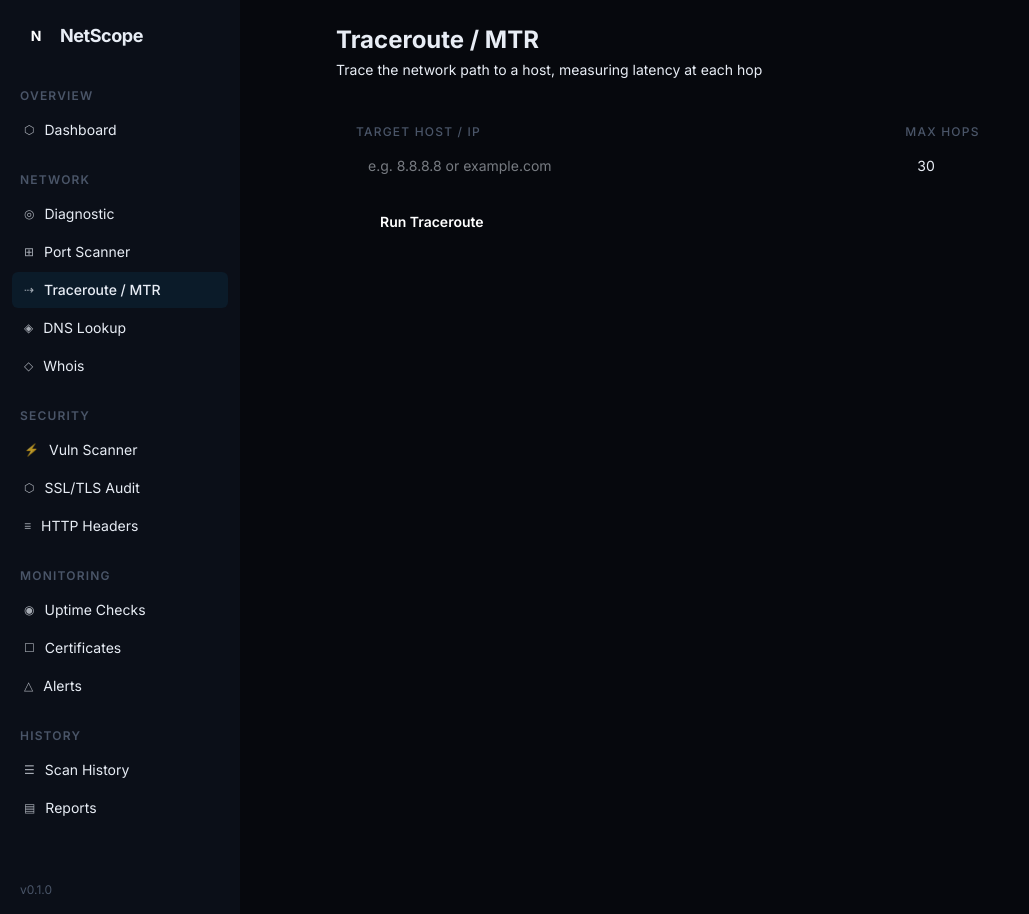
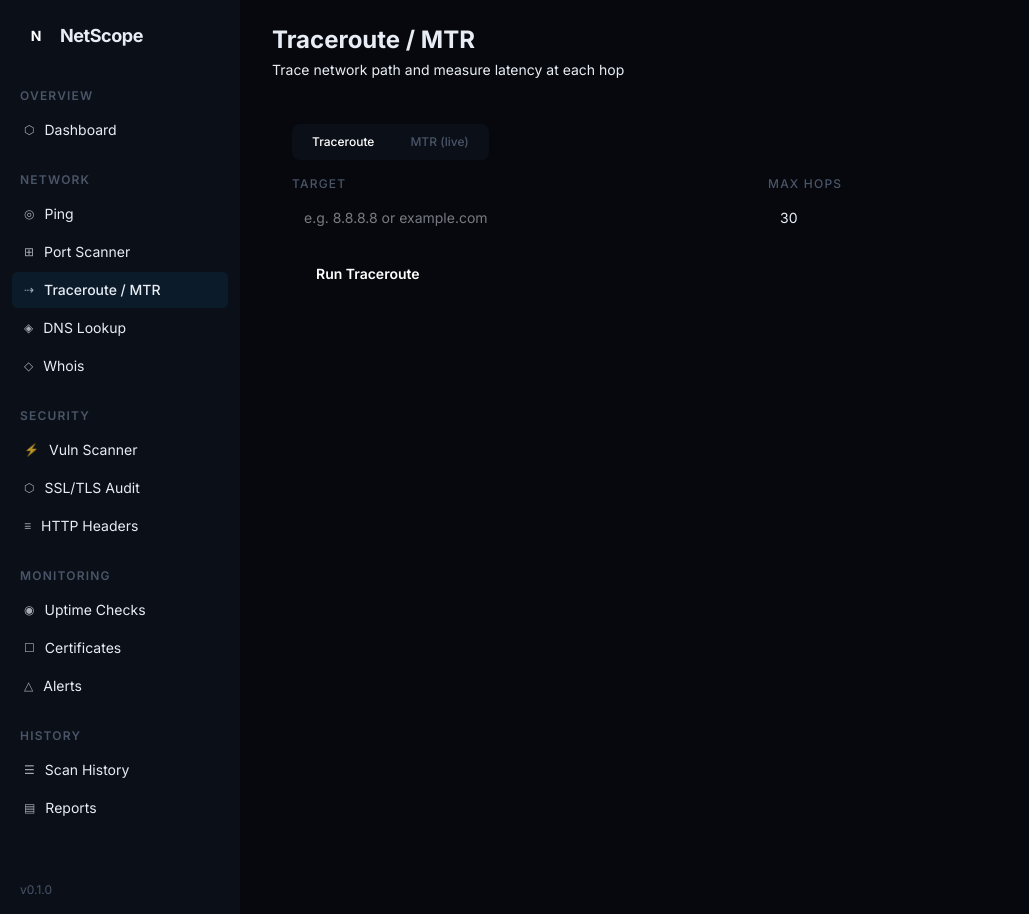
Before and after one commit to barto95100/netscope, a React (Vite) app in the folder frontend/: page /traceroute in a window 1280 px wide. Shown: the whole page, without its empty margins (0-1029 px from the left). Built offline with nearby package versions, Linux system fonts and the light colour scheme.

Commit message:
feat: rename Diagnostic to Ping, rewrite Traceroute/MTR with live mode, toggle, loss bars, and auto-refresh

```diff
--- a/frontend/src/components/Sidebar.tsx
+++ b/frontend/src/components/Sidebar.tsx
@@ -21,7 +21,7 @@ const navGroups: NavGroup[] = [
   {
     title: 'Network',
     items: [
-      { label: 'Diagnostic', to: '/diagnostic', icon: '◎' },
+      { label: 'Ping', to: '/diagnostic', icon: '◎' },
       { label: 'Port Scanner', to: '/port-scanner', icon: '⊞' },
       { label: 'Traceroute / MTR', to: '/traceroute', icon: '⇢' },
       { label: 'DNS Lookup', to: '/dns', icon: '◈' },
--- a/frontend/src/pages/Diagnostic.tsx
+++ b/frontend/src/pages/Diagnostic.tsx
@@ -39,8 +39,8 @@ export function Diagnostic() {
 
   return (
     <ToolPage
-      title="Network Diagnostic"
-      description="Send ICMP ping requests to test host reachability and latency"
+      title="Ping"
+      description="Test host reachability and measure latency with ICMP ping"
       scan={scan}
       polling={polling}
       submitting={submitting}
--- a/frontend/src/pages/Traceroute.tsx
+++ b/frontend/src/pages/Traceroute.tsx
@@ -1,8 +1,7 @@
-import { type FormEvent, useState } from 'react'
-import { ToolPage } from '../components/ToolPage'
-import { useScanPoll } from '../hooks/useScanPoll'
+import { type FormEvent, useState, useRef, useCallback, useEffect } from 'react'
+import { api, type Scan } from '../api/client'
 
-interface Hop {
+interface TracerouteHop {
   ttl: number
   host?: string
   address?: string
@@ -10,157 +9,329 @@ interface Hop {
   timeout?: boolean
 }
 
+interface MtrHop {
+  host: string
+  loss_percent: number
+  sent: number
+  recv: number
+  best_ms: number
+  avg_ms: number
+  worst_ms: number
+  stddev_ms: number
+}
+
+interface MtrResult {
+  target: string
+  hops: MtrHop[]
+}
+
 interface TracerouteResult {
-  hops?: Hop[]
-  [key: string]: unknown
+  target: string
+  hops: TracerouteHop[]
 }
+
+type Mode = 'traceroute' | 'mtr'
 
 export function Traceroute() {
   const [target, setTarget] = useState('')
   const [maxHops, setMaxHops] = useState('30')
-  const { scan, polling, submitting, error, submit } = useScanPoll()
+  const [cycles, setCycles] = useState('10')
+  const [mode, setMode] = useState<Mode>('traceroute')
+  const [running, setRunning] = useState(false)
+  const [mtrRunning, setMtrRunning] = useState(false)
+  const [mtrCycle, setMtrCycle] = useState(0)
+  const [traceHops, setTraceHops] = useState<TracerouteHop[]>([])
+  const [mtrHops, setMtrHops] = useState<MtrHop[]>([])
+  const [error, setError] = useState<string | null>(null)
+  const stopRef = useRef(false)
+  const intervalRef = useRef<ReturnType<typeof setInterval> | null>(null)
 
-  const handleSubmit = async (e: FormEvent) => {
+  const cleanup = useCallback(() => {
+    stopRef.current = true
+    if (intervalRef.current) {
+      clearInterval(intervalRef.current)
+      intervalRef.current = null
+    }
+    setMtrRunning(false)
+    setRunning(false)
+  }, [])
+
+  useEffect(() => {
+    return cleanup
+  }, [cleanup])
+
+  async function pollScan(scanId: string): Promise<Scan> {
+    return new Promise((resolve, reject) => {
+      const poll = setInterval(async () => {
+        if (stopRef.current) { clearInterval(poll); reject(new Error('stopped')); return }
+        try {
+          const s = await api.scans.get(scanId)
+          if (s.status === 'completed' || s.status === 'failed') {
+            clearInterval(poll)
+            resolve(s)
+          }
+        } catch (e) {
+          clearInterval(poll)
+          reject(e)
+        }
+      }, 1000)
+    })
+  }
+
+  async function handleTraceroute(e: FormEvent) {
     e.preventDefault()
     if (!target.trim()) return
-    await submit('traceroute', target.trim(), { max_hops: parseInt(maxHops, 10) })
+    setError(null)
+    setTraceHops([])
+    setMtrHops([])
+    setRunning(true)
+    stopRef.current = false
+
+    try {
+      const scan = await api.scans.create({ type: 'traceroute', target: target.trim(), options: { max_hops: parseInt(maxHops, 10) } })
+      const result = await pollScan(scan.id)
+      if (result.status === 'failed') {
+        setError(result.error || 'Traceroute failed')
+      } else {
+        const r = result.result as unknown as TracerouteResult
+        setTraceHops(r?.hops || [])
+      }
+    } catch (err) {
+      if (!stopRef.current) setError(err instanceof Error ? err.message : 'Failed')
+    } finally {
+      setRunning(false)
+    }
   }
 
-  const result = scan?.result as TracerouteResult | null
-  const hops = result?.hops ?? []
+  async function handleMtr(e: FormEvent) {
+    e.preventDefault()
+    if (!target.trim()) return
+    setError(null)
+    setTraceHops([])
+    setMtrHops([])
+    setMtrCycle(0)
+    setMtrRunning(true)
+    setRunning(true)
+    stopRef.current = false
+
+    const runOneCycle = async () => {
+      if (stopRef.current) return
+      try {
+        const scan = await api.scans.create({ type: 'mtr', target: target.trim(), options: { count: parseInt(cycles, 10) } })
+        const result = await pollScan(scan.id)
+        if (stopRef.current) return
+        if (result.status === 'completed') {
+          const r = result.result as unknown as MtrResult
+          if (r?.hops) {
+            setMtrHops(r.hops)
+            setMtrCycle(prev => prev + 1)
+          }
+        }
+      } catch {
+        // ignore if stopped
+      }
+    }
+
+    // Run first cycle immediately
+    await runOneCycle()
+
+    // Then repeat every 15 seconds
+    if (!stopRef.current) {
+      intervalRef.current = setInterval(runOneCycle, 15000)
+    }
+  }
+
+  function handleStop() {
+    cleanup()
+  }
+
+  function lossColor(loss: number) {
+    if (loss === 0) return 'var(--color-green)'
+    if (loss < 10) return 'var(--color-yellow)'
+    return 'var(--color-red)'
+  }
+
+  function rttColor(ms: number) {
+    if (ms < 30) return 'var(--color-green)'
+    if (ms < 100) return 'var(--color-yellow)'
+    return 'var(--color-red)'
+  }
 
   return (
-    <ToolPage
-      title="Traceroute / MTR"
-      description="Trace the network path to a host, measuring latency at each hop"
-      scan={scan}
-      polling={polling}
-      submitting={submitting}
-      error={error}
-      result={
-        scan?.result && scan.status === 'completed' ? (
-          <div
-            className="rounded-xl overflow-hidden"
-            style={{ background: 'var(--color-bg-card)', border: '1px solid var(--color-border)' }}
-          >
+    <div className="p-6 max-w-5xl mx-auto">
+      <div className="mb-6">
+        <h1 className="text-2xl font-bold" style={{ fontFamily: 'var(--font-family-heading)', color: 'var(--color-text-primary)' }}>
+          Traceroute / MTR
+        </h1>
+        <p className="text-sm mt-1" style={{ color: 'var(--color-text-secondary)' }}>
+          Trace network path and measure latency at each hop
+        </p>
+      </div>
+
+      <form onSubmit={mode === 'mtr' ? handleMtr : handleTraceroute} className="rounded-xl p-5 mb-6" style={{ background: 'var(--color-bg-card)', border: '1px solid var(--color-border)' }}>
+        {/* Mode toggle */}
+        <div className="flex gap-1 mb-4 p-1 rounded-lg w-fit" style={{ background: 'var(--color-bg-surface)' }}>
+          {(['traceroute', 'mtr'] as Mode[]).map((m) => (
+            <button key={m} type="button" onClick={() => { if (!running) setMode(m) }}
+              className="px-4 py-1.5 rounded-md text-xs font-medium transition-all"
+              style={{
+                background: mode === m ? 'var(--color-accent)' : 'transparent',
+                color: mode === m ? 'white' : 'var(--color-text-tertiary)',
+              }}>
+              {m === 'traceroute' ? 'Traceroute' : 'MTR (live)'}
+            </button>
+          ))}
+        </div>
+
+        <div className="grid grid-cols-1 sm:grid-cols-4 gap-4 mb-4">
+          <div className="sm:col-span-2">
+            <label className="block text-xs font-medium mb-1.5 uppercase tracking-widest"
+              style={{ color: 'var(--color-text-tertiary)', fontFamily: 'var(--font-family-heading)' }}>
+              Target
+            </label>
+            <input type="text" value={target} onChange={(e) => setTarget(e.target.value)}
+              placeholder="e.g. 8.8.8.8 or example.com" required disabled={running}
+              className="w-full px-3 py-2.5 rounded-lg text-sm outline-none"
+              style={{ background: 'var(--color-bg-elevated)', border: '1px solid var(--color-border)', color: 'var(--color-text-primary)', fontFamily: 'var(--font-family-mono)' }} />
+          </div>
+          <div>
+            <label className="block text-xs font-medium mb-1.5 uppercase tracking-widest"
+              style={{ color: 'var(--color-text-tertiary)', fontFamily: 'var(--font-family-heading)' }}>
+              Max Hops
+            </label>
+            <input type="number" value={maxHops} onChange={(e) => setMaxHops(e.target.value)}
+              min="1" max="64" disabled={running}
+              className="w-full px-3 py-2.5 rounded-lg text-sm outline-none"
+              style={{ background: 'var(--color-bg-elevated)', border: '1px solid var(--color-border)', color: 'var(--color-text-primary)', fontFamily: 'var(--font-family-mono)' }} />
+          </div>
+          {mode === 'mtr' && (
+            <div>
+              <label className="block text-xs font-medium mb-1.5 uppercase tracking-widest"
+                style={{ color: 'var(--color-text-tertiary)', fontFamily: 'var(--font-family-heading)' }}>
+                Cycles
+              </label>
+              <input type="number" value={cycles} onChange={(e) => setCycles(e.target.value)}
+                min="1" max="50" disabled={running}
+                className="w-full px-3 py-2.5 rounded-lg text-sm outline-none"
+                style={{ background: 'var(--color-bg-elevated)', border: '1px solid var(--color-border)', color: 'var(--color-text-primary)', fontFamily: 'var(--font-family-mono)' }} />
+            </div>
+          )}
+        </div>
+
+        <div className="flex gap-3">
+          {!running ? (
+            <button type="submit" className="px-6 py-2.5 rounded-lg text-sm font-semibold text-white"
+              style={{ background: 'linear-gradient(to right, var(--color-accent), #0284c7)', fontFamily: 'var(--font-family-heading)' }}>
+              {mode === 'mtr' ? 'Start MTR' : 'Run Traceroute'}
+            </button>
+          ) : (
+            <button type="button" onClick={handleStop} className="px-6 py-2.5 rounded-lg text-sm font-semibold text-white"
+              style={{ background: 'var(--color-red)', fontFamily: 'var(--font-family-heading)' }}>
+              Stop
+            </button>
+          )}
+          {mtrRunning && (
+            <span className="flex items-center gap-2 text-xs" style={{ color: 'var(--color-accent)', fontFamily: 'var(--font-family-mono)' }}>
+              <span className="w-2 h-2 rounded-full animate-pulse" style={{ background: 'var(--color-accent)' }} />
+              Cycle #{mtrCycle} &middot; refreshing every 15s
+            </span>
+          )}
+        </div>
+      </form>
+
+      {error && (
+        <div className="rounded-lg px-4 py-3 mb-4 text-sm"
+          style={{ background: 'rgba(239,68,68,0.08)', border: '1px solid rgba(239,68,68,0.3)', color: 'var(--color-red)', fontFamily: 'var(--font-family-mono)' }}>
+          {error}
+        </div>
+      )}
+
+      {/* Traceroute result */}
+      {traceHops.length > 0 && (
+        <div className="rounded-xl overflow-hidden" style={{ background: 'var(--color-bg-card)', border: '1px solid var(--color-border)' }}>
           <div className="px-4 py-3" style={{ borderBottom: '1px solid var(--color-border)' }}>
             <span className="text-xs font-semibold uppercase tracking-widest" style={{ color: 'var(--color-text-tertiary)', fontFamily: 'var(--font-family-heading)' }}>
-                Route ({hops.length} hops)
+              Route ({traceHops.length} hops)
             </span>
           </div>
-
-            {hops.length > 0 ? (
-              <div className="overflow-x-auto">
           <table className="w-full text-xs" style={{ fontFamily: 'var(--font-family-mono)' }}>
             <thead>
               <tr style={{ borderBottom: '1px solid var(--color-border)' }}>
-                      {['#', 'Host', 'IP', 'RTT (ms)', 'Loss'].map((col) => (
-                        <th key={col} className="px-4 py-2 text-left font-medium uppercase tracking-wide" style={{ color: 'var(--color-text-tertiary)' }}>
-                          {col}
-                        </th>
+                {['#', 'Host', 'IP', 'RTT'].map((col) => (
+                  <th key={col} className="px-4 py-2 text-left font-medium uppercase tracking-wide" style={{ color: 'var(--color-text-tertiary)' }}>{col}</th>
                 ))}
               </tr>
             </thead>
             <tbody>
-                    {hops.map((h, i) => (
+              {traceHops.map((h, i) => (
                 <tr key={i} style={{ borderBottom: '1px solid var(--color-border)' }}>
                   <td className="px-4 py-2.5" style={{ color: 'var(--color-text-tertiary)' }}>{h.ttl}</td>
-                          <td className="px-4 py-2.5" style={{ color: 'var(--color-text-primary)' }}>
-                            {h.timeout ? '*' : (h.host || h.address || '*')}
-                          </td>
-                          <td className="px-4 py-2.5" style={{ color: 'var(--color-accent)' }}>
-                            {h.timeout ? '*' : (h.address || '*')}
-                          </td>
-                          <td className="px-4 py-2.5" style={{ color: h.timeout ? 'var(--color-text-tertiary)' : 'var(--color-text-primary)' }}>
-                            {h.timeout ? '*' : (h.rtt_ms ? h.rtt_ms.toFixed(2) : '*')}
-                          </td>
-                          <td className="px-4 py-2.5" style={{ color: h.timeout ? 'var(--color-red)' : 'var(--color-green)' }}>
-                            {h.timeout ? 'timeout' : '-'}
+                  <td className="px-4 py-2.5" style={{ color: 'var(--color-text-primary)' }}>{h.timeout ? '*' : (h.host || h.address || '*')}</td>
+                  <td className="px-4 py-2.5" style={{ color: 'var(--color-accent)' }}>{h.timeout ? '*' : (h.address || '*')}</td>
+                  <td className="px-4 py-2.5" style={{ color: h.timeout ? 'var(--color-text-tertiary)' : rttColor(h.rtt_ms || 0) }}>
+                    {h.timeout ? '*' : `${h.rtt_ms?.toFixed(2) ?? '*'}ms`}
                   </td>
                 </tr>
               ))}
             </tbody>
           </table>
         </div>
-            ) : (
-              <pre className="p-4 text-xs overflow-x-auto" style={{ color: 'var(--color-text-primary)', fontFamily: 'var(--font-family-mono)', lineHeight: 1.6 }}>
-                {JSON.stringify(result, null, 2)}
-              </pre>
+      )}
+
+      {/* MTR result */}
+      {mtrHops.length > 0 && (
+        <div className="rounded-xl overflow-hidden" style={{ background: 'var(--color-bg-card)', border: '1px solid var(--color-border)' }}>
+          <div className="px-4 py-3 flex items-center justify-between" style={{ borderBottom: '1px solid var(--color-border)' }}>
+            <span className="text-xs font-semibold uppercase tracking-widest" style={{ color: 'var(--color-text-tertiary)', fontFamily: 'var(--font-family-heading)' }}>
+              MTR &middot; {mtrHops.length} hops
+            </span>
+            {mtrRunning && (
+              <span className="w-2 h-2 rounded-full animate-pulse" style={{ background: 'var(--color-accent)' }} />
             )}
           </div>
-        ) : scan?.status === 'failed' ? (
-          <div className="rounded-lg px-4 py-3 text-sm" style={{ background: 'rgba(239,68,68,0.08)', border: '1px solid rgba(239,68,68,0.3)', color: 'var(--color-red)', fontFamily: 'var(--font-family-mono)' }}>
-            {scan.error ?? 'Scan failed'}
+          <div className="overflow-x-auto">
+            <table className="w-full text-xs" style={{ fontFamily: 'var(--font-family-mono)' }}>
+              <thead>
+                <tr style={{ borderBottom: '1px solid var(--color-border)' }}>
+                  {['#', 'Host', 'Loss%', 'Sent', 'Recv', 'Best', 'Avg', 'Worst', 'StDev'].map((col) => (
+                    <th key={col} className="px-3 py-2 text-left font-medium uppercase tracking-wide" style={{ color: 'var(--color-text-tertiary)' }}>{col}</th>
+                  ))}
+                </tr>
+              </thead>
+              <tbody>
+                {mtrHops.map((h, i) => (
+                  <tr key={i} style={{ borderBottom: '1px solid var(--color-border)' }}>
+                    <td className="px-3 py-2.5" style={{ color: 'var(--color-text-tertiary)' }}>{i + 1}</td>
+                    <td className="px-3 py-2.5" style={{ color: 'var(--color-text-primary)' }}>{h.host || '???'}</td>
+                    <td className="px-3 py-2.5" style={{ color: lossColor(h.loss_percent) }}>
+                      <div className="flex items-center gap-2">
+                        <div className="w-12 h-1.5 rounded-full overflow-hidden" style={{ background: 'var(--color-bg-surface)' }}>
+                          <div className="h-full rounded-full" style={{ width: `${Math.min(h.loss_percent, 100)}%`, background: lossColor(h.loss_percent) }} />
                         </div>
-        ) : null
-      }
-    >
-      <form onSubmit={handleSubmit} className="flex flex-col gap-4">
-        <div className="grid grid-cols-1 sm:grid-cols-3 gap-4">
-          <div className="sm:col-span-2">
-            <label
-              className="block text-xs font-medium mb-1.5 uppercase tracking-widest"
-              style={{ color: 'var(--color-text-tertiary)', fontFamily: 'var(--font-family-heading)' }}
-            >
-              Target Host / IP
-            </label>
-            <input
-              type="text"
-              value={target}
-              onChange={(e) => setTarget(e.target.value)}
-              placeholder="e.g. 8.8.8.8 or example.com"
-              required
-              className="w-full px-3 py-2.5 rounded-lg text-sm outline-none"
-              style={{
-                background: 'var(--color-bg-elevated)',
-                border: '1px solid var(--color-border)',
-                color: 'var(--color-text-primary)',
-                fontFamily: 'var(--font-family-mono)',
-              }}
-              onFocus={(e) => { e.currentTarget.style.borderColor = 'var(--color-accent)' }}
-              onBlur={(e) => { e.currentTarget.style.borderColor = 'var(--color-border)' }}
-            />
+                        {h.loss_percent.toFixed(1)}%
                       </div>
-          <div>
-            <label
-              className="block text-xs font-medium mb-1.5 uppercase tracking-widest"
-              style={{ color: 'var(--color-text-tertiary)', fontFamily: 'var(--font-family-heading)' }}
-            >
-              Max Hops
-            </label>
-            <input
-              type="number"
-              value={maxHops}
-              onChange={(e) => setMaxHops(e.target.value)}
-              min="1"
-              max="64"
-              className="w-full px-3 py-2.5 rounded-lg text-sm outline-none"
-              style={{
-                background: 'var(--color-bg-elevated)',
-                border: '1px solid var(--color-border)',
-                color: 'var(--color-text-primary)',
-                fontFamily: 'var(--font-family-mono)',
-              }}
-              onFocus={(e) => { e.currentTarget.style.borderColor = 'var(--color-accent)' }}
-              onBlur={(e) => { e.currentTarget.style.borderColor = 'var(--color-border)' }}
-            />
+                    </td>
+                    <td className="px-3 py-2.5" style={{ color: 'var(--color-text-secondary)' }}>{h.sent}</td>
+                    <td className="px-3 py-2.5" style={{ color: 'var(--color-text-secondary)' }}>{h.recv}</td>
+                    <td className="px-3 py-2.5" style={{ color: rttColor(h.best_ms) }}>{h.best_ms.toFixed(1)}</td>
+                    <td className="px-3 py-2.5 font-semibold" style={{ color: rttColor(h.avg_ms) }}>{h.avg_ms.toFixed(1)}</td>
+                    <td className="px-3 py-2.5" style={{ color: rttColor(h.worst_ms) }}>{h.worst_ms.toFixed(1)}</td>
+                    <td className="px-3 py-2.5" style={{ color: 'var(--color-text-tertiary)' }}>{h.stddev_ms.toFixed(1)}</td>
+                  </tr>
+                ))}
+              </tbody>
+            </table>
           </div>
         </div>
-        <div>
-          <button
-            type="submit"
-            disabled={submitting || polling}
-            className="px-6 py-2.5 rounded-lg text-sm font-semibold text-white transition-opacity"
-            style={{
-              background: 'linear-gradient(to right, var(--color-accent), #0284c7)',
-              opacity: submitting || polling ? 0.6 : 1,
-              fontFamily: 'var(--font-family-heading)',
-            }}
-          >
-            {submitting ? 'Starting...' : polling ? 'Tracing...' : 'Run Traceroute'}
-          </button>
+      )}
+
+      {running && mtrHops.length === 0 && traceHops.length === 0 && (
+        <div className="rounded-xl p-8 text-center" style={{ background: 'var(--color-bg-card)', border: '1px solid var(--color-border)' }}>
+          <span className="text-sm" style={{ color: 'var(--color-accent)', fontFamily: 'var(--font-family-mono)' }}>
+            {mode === 'mtr' ? 'Running MTR...' : 'Tracing route...'}
+          </span>
         </div>
-      </form>
-    </ToolPage>
+      )}
+    </div>
   )
 }
```
Lines whose indentation alone changed are shown as unchanged.
